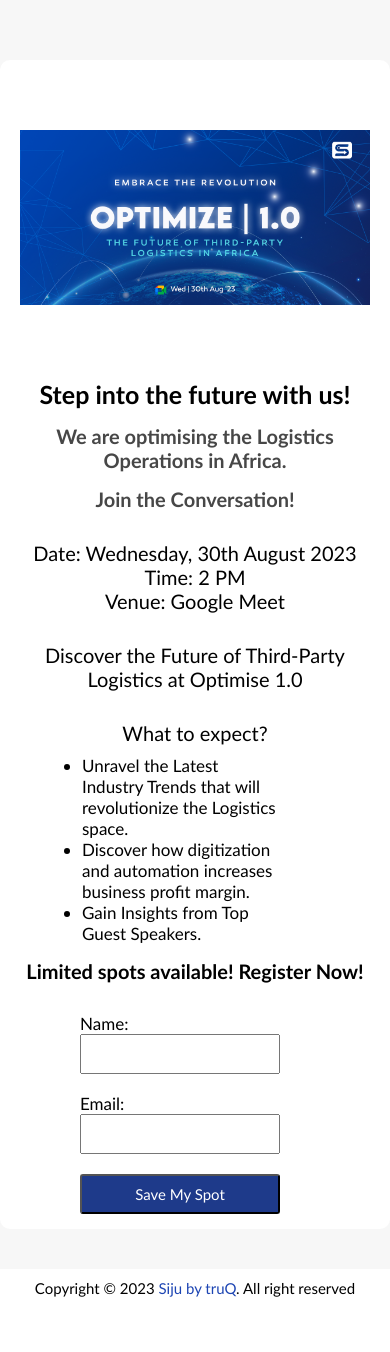
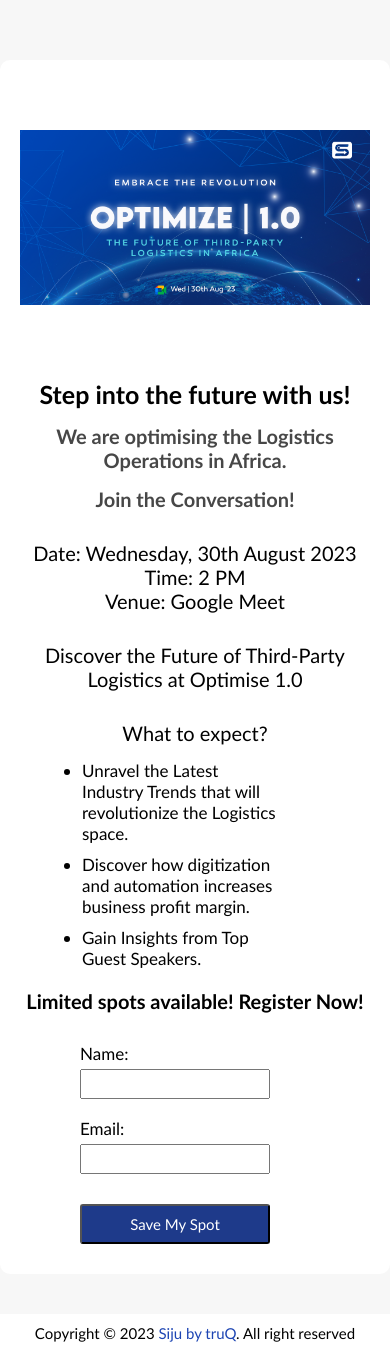
Before and after one commit to truqstar/truq-webinar-landingpage, a React (Create React App) app: page / in a window 390 px wide. Before the commit the page ends 1307 px from the top, so only its background shows below. Built offline with nearby package versions, Linux system fonts and the light colour scheme.

Commit message:
html/css clean-up

```diff
--- a/public/index.html
+++ b/public/index.html
@@ -2,14 +2,14 @@
 <html lang="en">
   <head>
     <meta charset="utf-8" />
-    <link rel="icon" href="%PUBLIC_URL%/favicon.ico" />
+    <link rel="icon" href="%PUBLIC_URL%/favicon.png" />
     <meta name="viewport" content="width=device-width, initial-scale=1" />
     <meta name="theme-color" content="#000000" />
     <meta
       name="description"
-      content="Web site created using create-react-app"
+      content="The Future Of Third Party Logistics In Africa"
     />
-    <link rel="apple-touch-icon" href="%PUBLIC_URL%/logo192.png" />
+    <link rel="manifest" href="%PUBLIC_URL%/manifest.json" />
     <!--
       manifest.json provides metadata used when your web app is installed on a
       user's mobile device or desktop. See https://developers.google.com/web/fundamentals/web-app-manifest/
@@ -24,7 +24,7 @@
       work correctly both with client-side routing and a non-root public URL.
       Learn how to configure a non-root public URL by running `npm run build`.
     -->
-    <title>React App</title>
+    <title>truQ | Siju by truQ</title>
   </head>
   <body>
     <noscript>You need to enable JavaScript to run this app.</noscript>
--- a/src/landingPage.css
+++ b/src/landingPage.css
@@ -117,7 +117,7 @@
     font-size: 20px;
   }
 
-  .form-group, .submit{
+   .submit{
     border-radius: 3px;
     width: 400px;
     height: 40px;
@@ -238,17 +238,19 @@
         }
 
         input{
-          width: 200px;
-          margin-left: -60px;
+          width: 100%;
+          height: 35px;
+          margin-left: -80px;
+          margin-top: 10px;
       }
 
       .form-group, label{
-        margin-left: -60px;
+        margin-left: -80px;
       }
 
       .submit{
-          width: 200px;
-          margin-left: -60px;
+          width: 100%;
+          margin-left: -70px;
       }
  }
 
@@ -259,16 +261,27 @@
   }
 
   input{
-    width: 200px;
+    width: 100%;
+    height: 30px;
     margin-left: -100px;
+    margin-top: 5px;
 }
 
+.form-group{
+  width: 450px;
+}
 .form-group, label{
   margin-left: -100px;
 }
 
 .submit{
-    width: 200px;
+    width: 100%;
+    margin-top: 30px;
+    margin-bottom: 30px;
     margin-left: -100px;
 }
 }
+
+.section2 li{
+  padding: 5px 0;
+}
--- a/src/landingPage.js
+++ b/src/landingPage.js
@@ -47,9 +47,9 @@
                 <label htmlFor='email'>Email:</label><br/>
                 <input type='email' name='email' onChange={props.email}/>
                 {props.errors.email && <div className='error'>{props.errors.email}</div>}
+           </div>
 
-                <button className='submit' id='btn' type='submit'>Save My Spot</button>
-           </div>
+           <button className='submit' id='btn' type='submit'>Save My Spot</button>
 
 
     </form>
```
Also changed, not shown: public/favicon.png (added), public/manifest.json.
